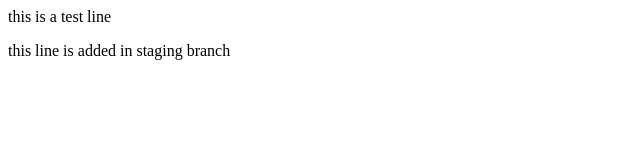
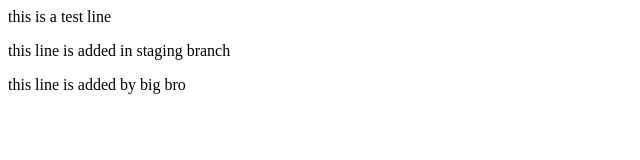
Before and after one commit to Shazzad-Shuvo/dummy-repo, a plain HTML site: page index.html in a window 1280 px wide. Shown: the whole page, without its empty margins (0-640 px from the left). Drawn offline with Linux system fonts and the light colour scheme.

Commit message:
index file changed

```diff
--- a/index.html
+++ b/index.html
@@ -1,2 +1,3 @@
 <p>this is a test line</p>
 <p>this line is added in staging branch</p>
+<p>this line is added by big bro</p>
```
